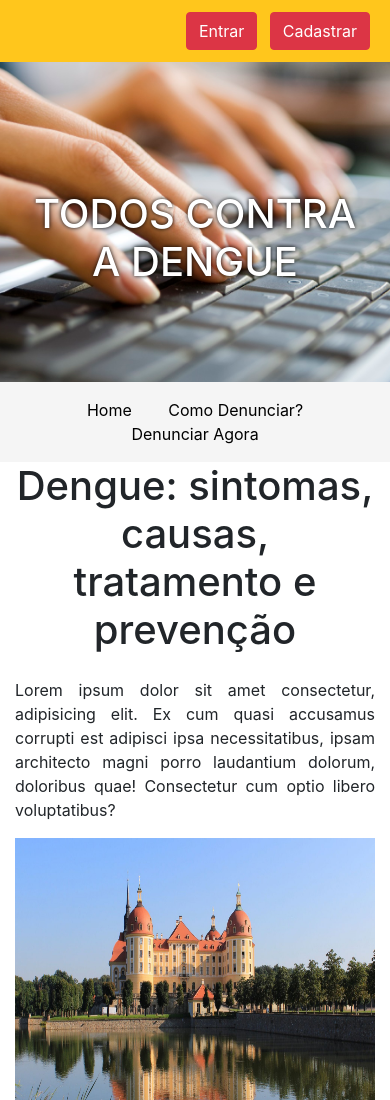
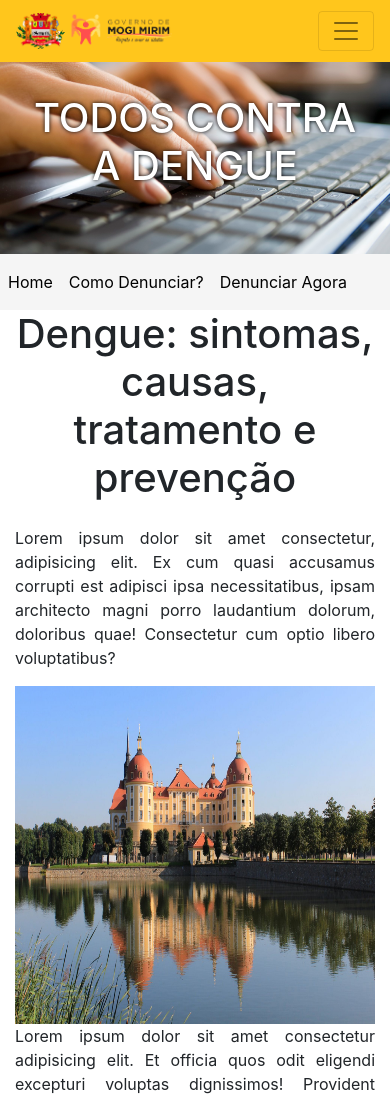
Before and after one commit to LeoniTeixeira/compasso-dengue, a plain HTML site: page client/index.html in a window 390 px wide. Shown: the top 1100 px of the page. Drawn offline with nearby package versions, Linux system fonts and the light colour scheme.

Commit message:
mudanças de tags para header responsivo

```diff
--- a/client/index.html
+++ b/client/index.html
@@ -16,10 +16,16 @@
 
 <body>
     <header>
-        <nav class="navbar navbar-light identidade-visual">
-            <div class="ml-auto">
-                <button type="button" class="btn btn-danger m-1"><a class="text-white" href="login.html">Entrar</a></button>
-                <button type="button" class="btn btn-danger m-1"><a class="text-white" href="#">Cadastrar</a></button>
+        <nav class="navbar navbar-expand-lg navbar-light ml-auto identidade-visual">
+            <a class="navbar-brand logo" href="#"><img src="./assets/img/logo.png" alt=""></a>
+            <button class="navbar-toggler" type="button" data-toggle="collapse" data-target="#navbarNavAltMarkup" aria-controls="navbarNavAltMarkup" aria-expanded="false" aria-label="Toggle navigation">
+              <span class="navbar-toggler-icon"></span>
+            </button>
+            <div class="collapse navbar-collapse" id="navbarNavAltMarkup">
+                <div class="navbar-nav ml-auto">
+                    <button type="button" class="nav-item btn btn-danger m-1"><a class="text-white" href="login.html">Entrar</a></button>
+                    <button type="button" class="nav-item btn btn-danger m-1"><a class="text-white" href="#">Cadastrar</a></button>
+                </div>
             </div>
         </nav>
 
--- a/client/style.css
+++ b/client/style.css
@@ -1,5 +1,9 @@
 .identidade-visual {
     background-color: #ffc61c;
+}
+.logo img {
+    max-height: 2em;
+    max-width: 40vw;
 }
 
 header {
@@ -9,8 +13,8 @@ header {
 }
 
 .banner {
-    margin-top: 4em;
-    height: 6em;
+    margin-top: 8vw;
+    height: 5em;
     max-width: 100%;
     color: #fff;
     text-align: center;
@@ -20,25 +24,21 @@ header {
 }
 
 .menu{
-    display: flex;
     text-align: center;
     padding: 1em 0 1em;
     background-color: whitesmoke;
 }
 
 .menu ul{
+    display: flex;
     margin: 0;
     padding: 0;
     list-style: none;
 }
 
-.menu li{
-    display: inline-block;
-}
-
 .menu a{
     text-decoration: none;
-    padding: 1em;
+    padding: 1em 0.5em;
     color: #000000;
 }
 .menu a:hover{
```
Also changed, not shown: client/assets/img/logo.png (added).
